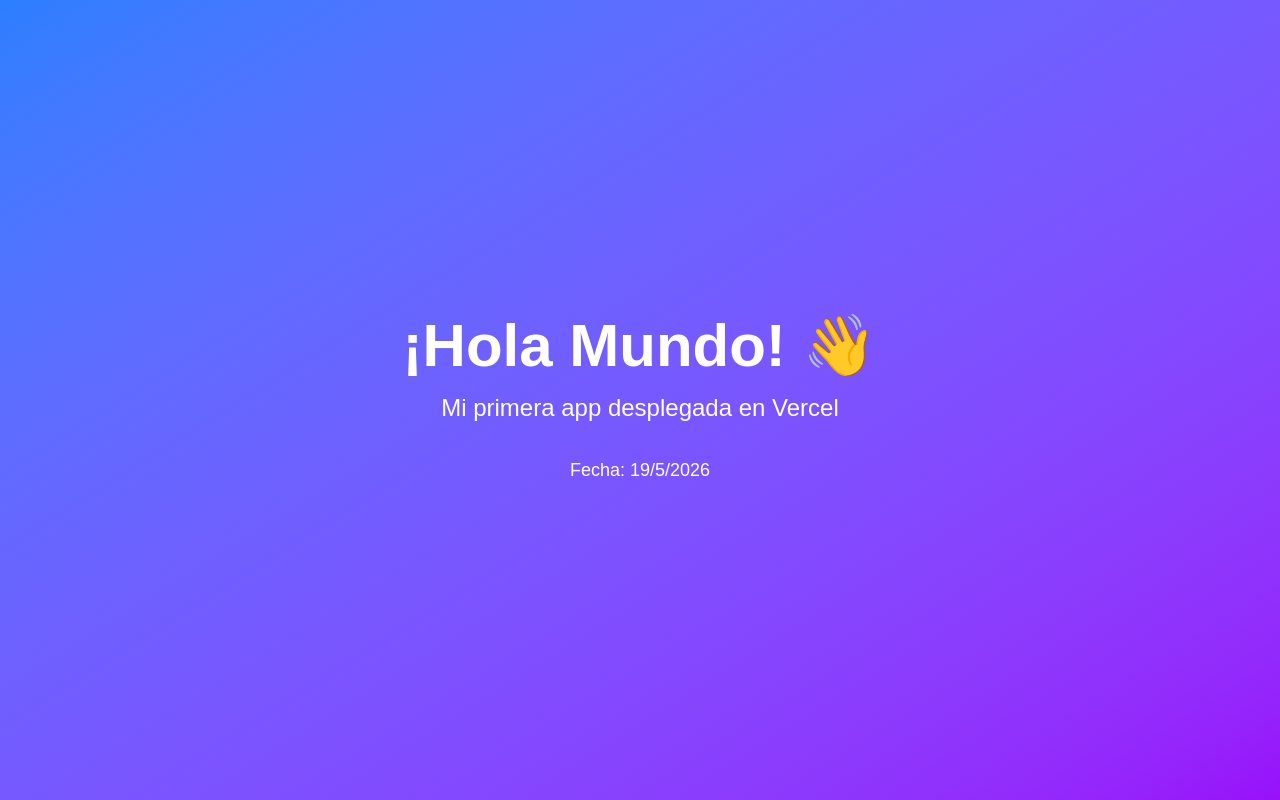
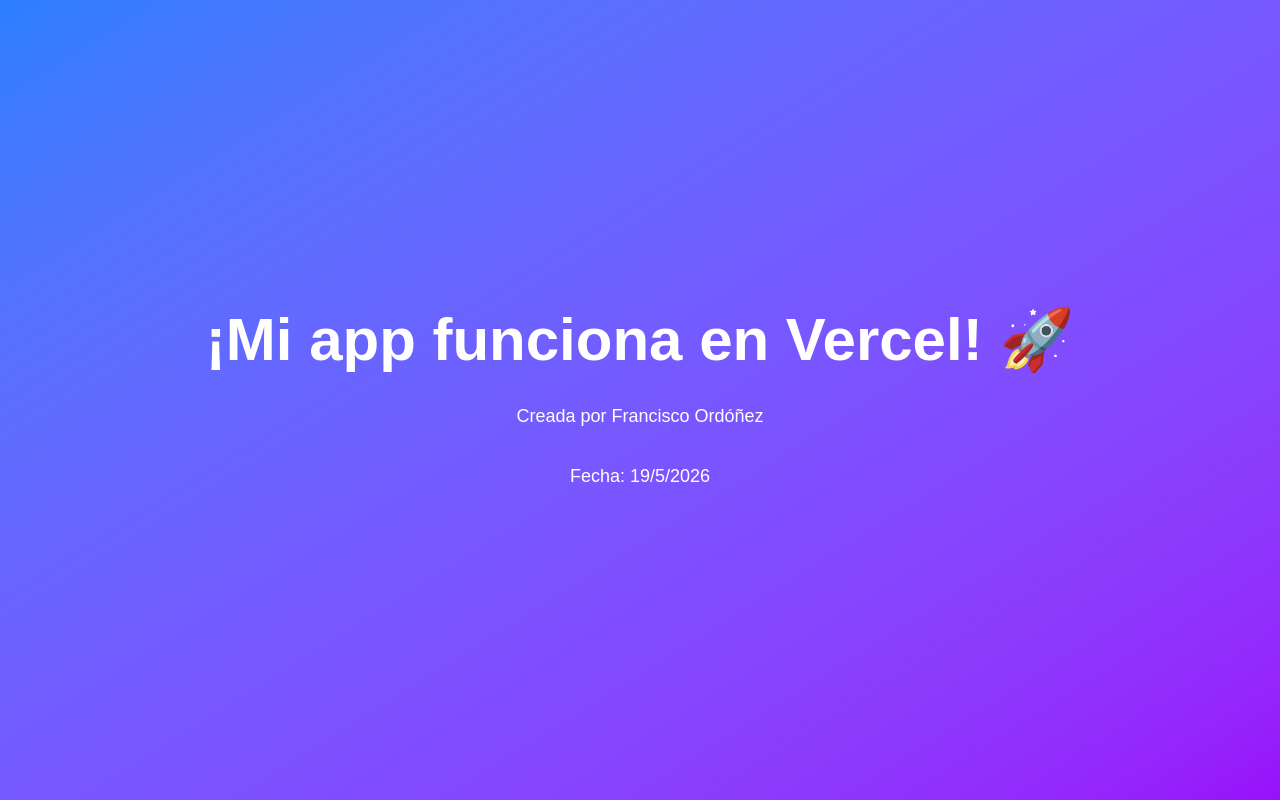
Before and after one commit to Pack1973/mi-primera-app, a Next.js app: page / in a window 1280 px wide. Built offline with nearby package versions, Linux system fonts and the light colour scheme.

Commit message:
Personalizo la página

```diff
--- a/app/page.tsx
+++ b/app/page.tsx
@@ -1,15 +1,16 @@
 export default function Home() {
   return (
     <main className="flex min-h-screen flex-col items-center justify-center p-24 bg-gradient-to-br from-blue-500 to-purple-600">
-      <h1 className="text-6xl font-bold text-white mb-4">
-        ¡Hola Mundo! 👋
-      </h1>
-      <p className="text-2xl text-white">
-        Mi primera app desplegada en Vercel
+    <h1 className="text-6xl font-bold text-white mb-4">
+       ¡Mi app funciona en Vercel! 🚀
+    </h1>
+      <p className="mt-4 text-lg text-white">
+        Creada por Francisco Ordóñez
       </p>
       <p className="mt-8 text-lg text-white">
         Fecha: {new Date().toLocaleDateString('es-ES')}
       </p>
     </main>
-  );
+
+);
 }
```
